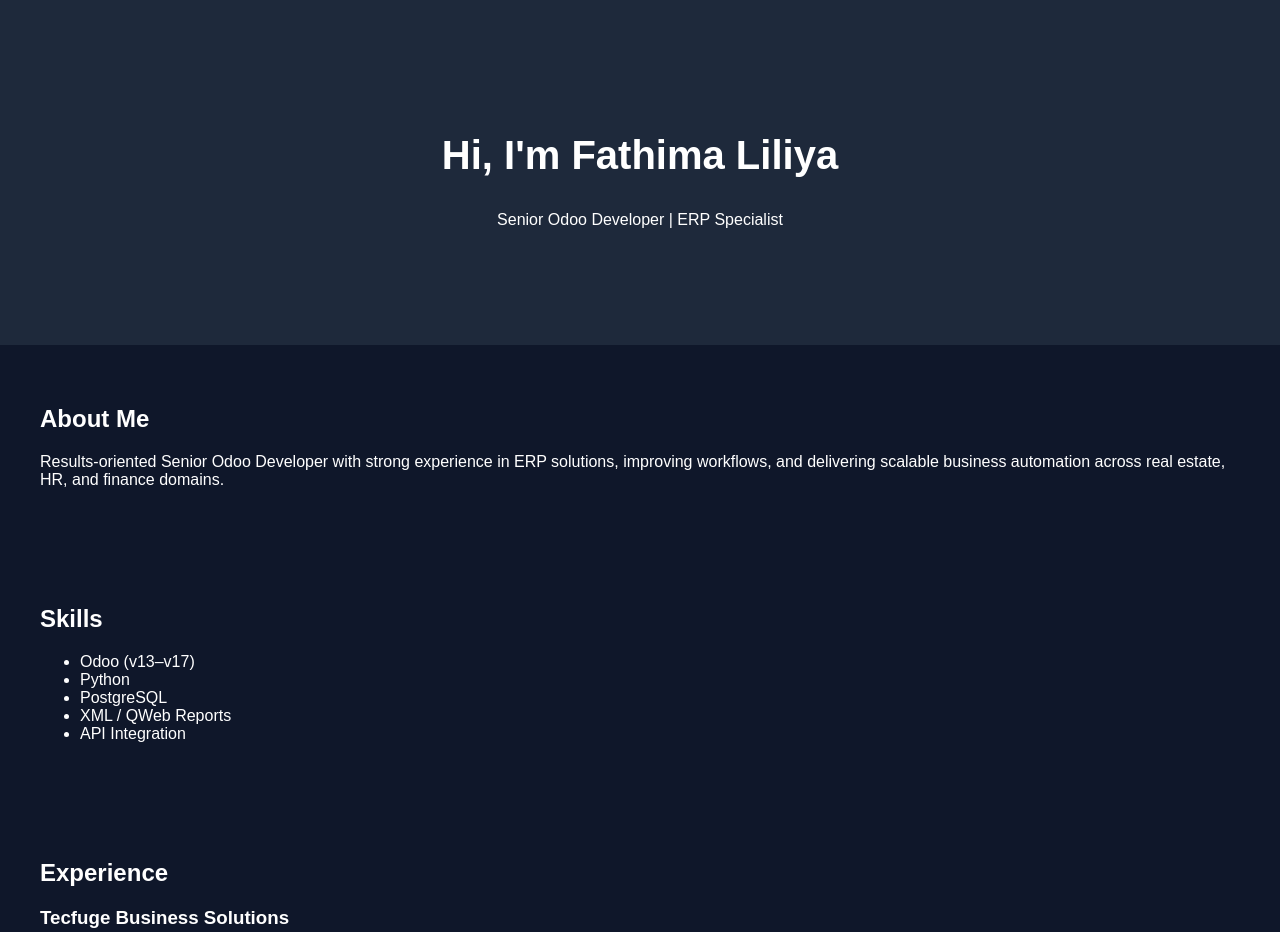
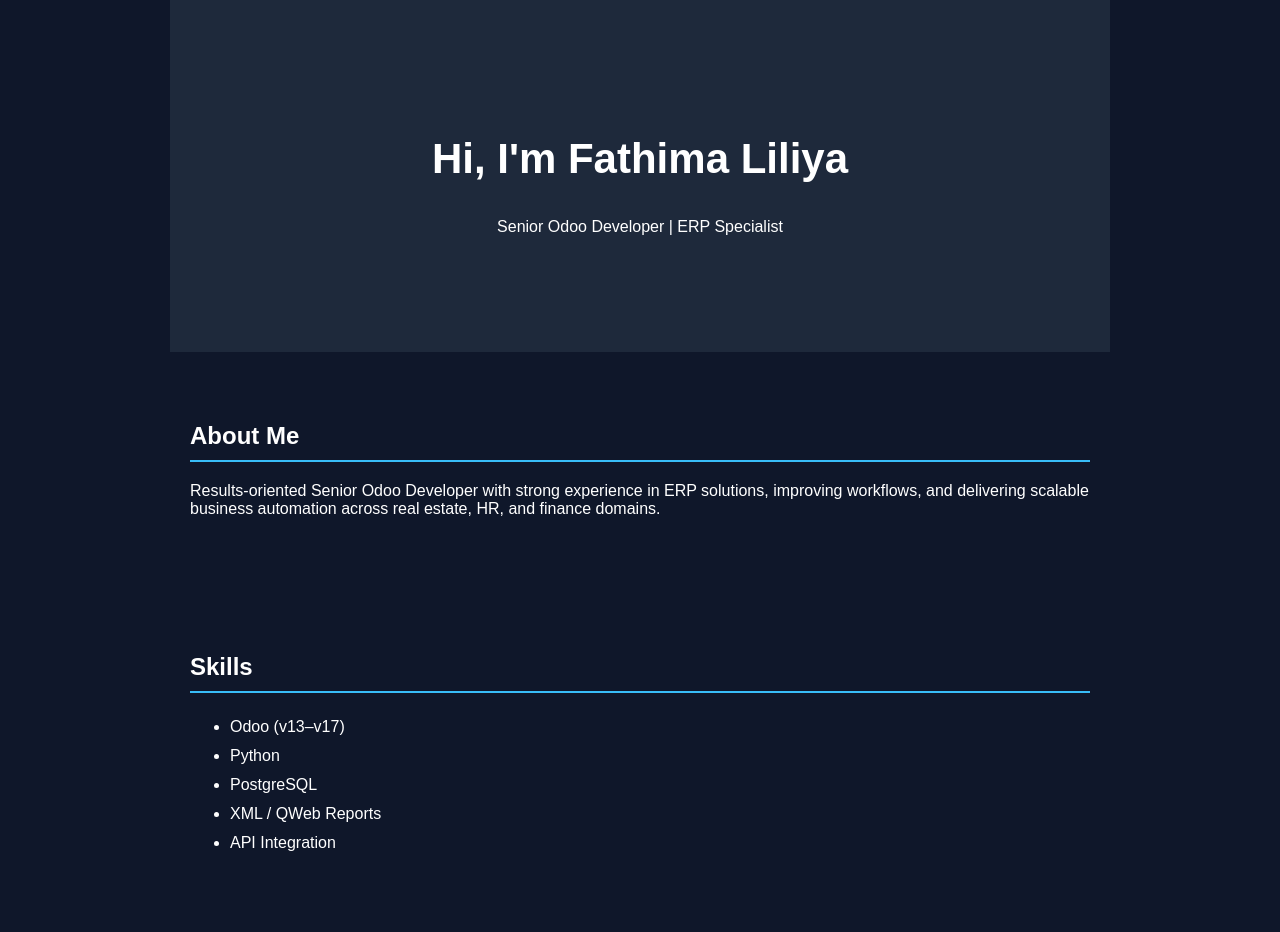
Before and after one commit to fathimaliliya11/fathimaliliya11.github.io, a plain HTML site: page index.html in a window 1280 px wide. Shown: the top 932 px of the page. Drawn offline with Linux system fonts and the light colour scheme.

Commit message:
Update style.css

```diff
--- a/style.css
+++ b/style.css
@@ -1,12 +1,14 @@
 body {
+    margin: 0;
     font-family: Arial;
-    margin: 0;
     background: #0f172a;
     color: white;
 }
 
 section {
-    padding: 40px;
+    padding: 50px;
+    max-width: 900px;
+    margin: auto;
 }
 
 .hero {
@@ -16,5 +18,14 @@ section {
 }
 
 h1 {
-    font-size: 40px;
+    font-size: 42px;
 }
+
+h2 {
+    border-bottom: 2px solid #38bdf8;
+    padding-bottom: 10px;
+}
+
+ul {
+    line-height: 1.8;
+}
```
